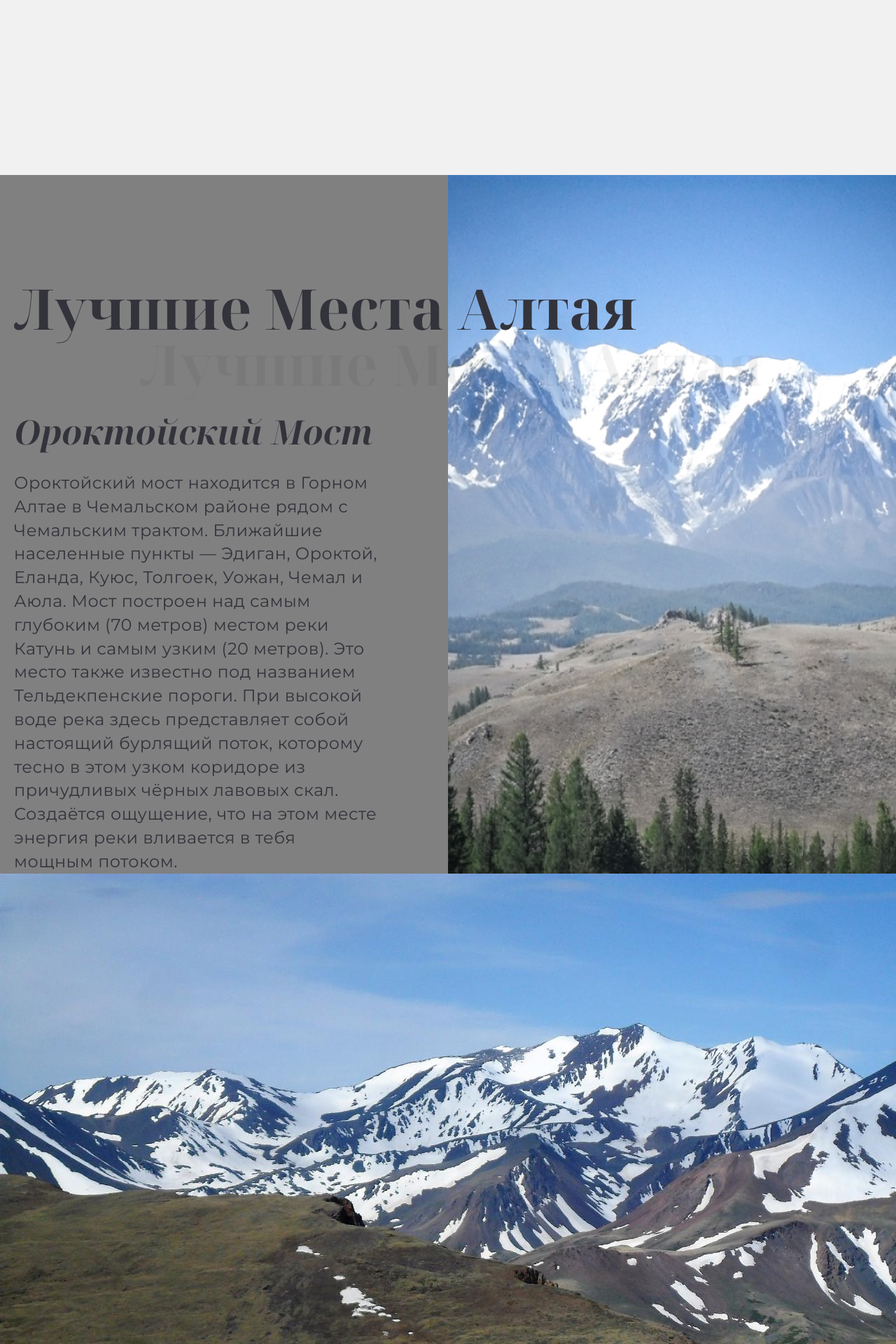
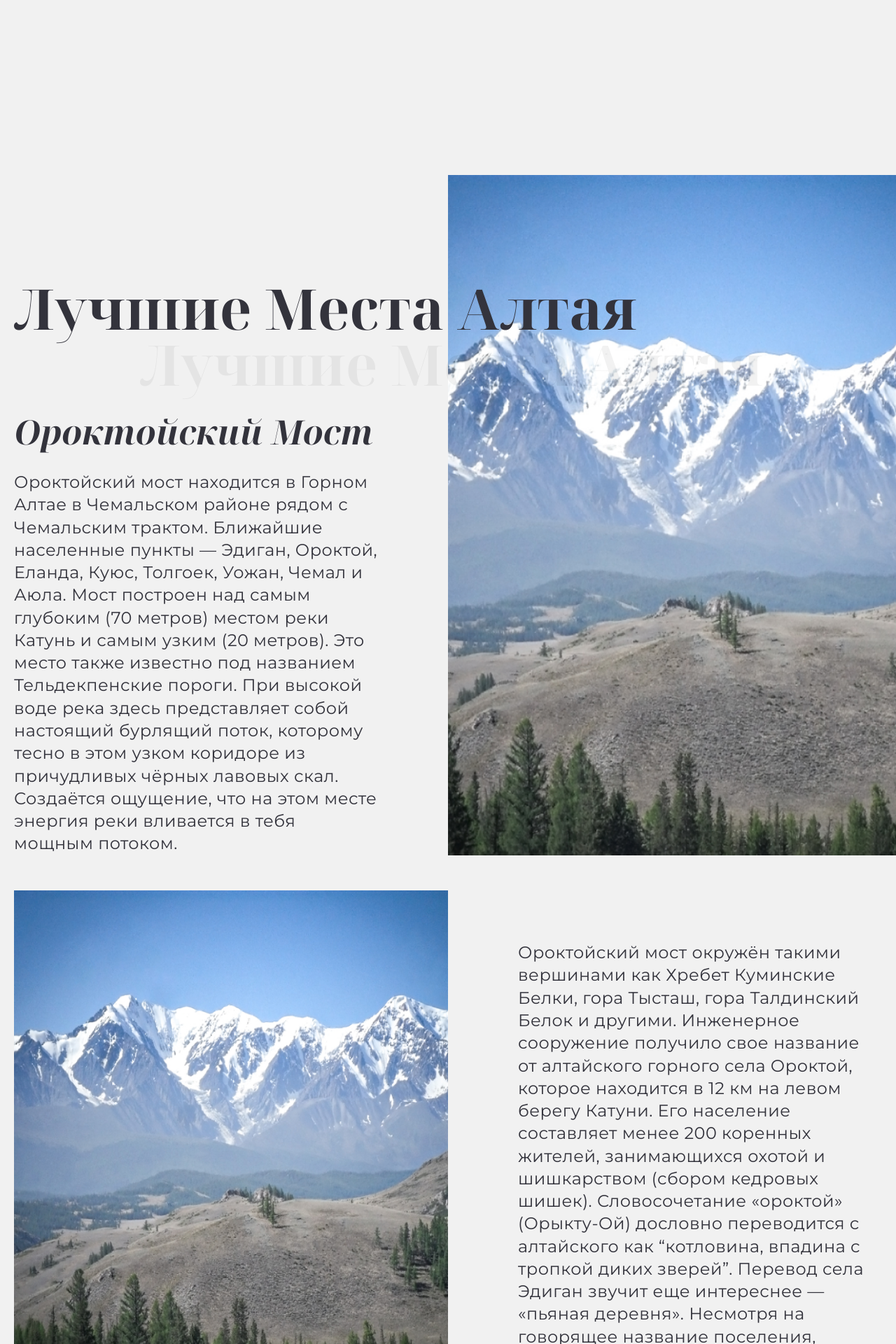
Before and after one commit to Novel86/magicofaltay, a PHP site: page / in a window 1280 px wide. Shown: the part 1437-3357 px from the top of the page at 70% size. Run offline with PHP 8.4, Linux system fonts and the light colour scheme.

Commit message:
построена html page-two

```diff
--- a/css/style.css
+++ b/css/style.css
@@ -126,7 +126,7 @@ h1, h2, h3, h4, h5, h6 {
 
 @media (max-width: 1280px) {
   ._h3 {
-    font-size: calc(38px + (48 - 38) * ((100vw - 768px) / (1280 - 768)));
+    font-size: calc(28px + (48 - 28) * ((100vw - 375px) / (1280 - 375)));
     line-height: calc(120% + (135.4 - 120) * ((100vw - 768px) / (1280 - 768)));
   }
 }
@@ -172,7 +172,7 @@ h1, h2, h3, h4, h5, h6 {
 @media (max-width: 1280px) {
   ._text {
     font-size: calc(19px + (24 - 19) * ((100vw - 768px) / (1280 - 768)));
-    line-height: calc(120% + (125 - 120) * ((100vw - 768px) / (1280 - 768)));
+    line-height: calc(122% + (125 - 122) * ((100vw - 375px) / (1280 - 375)));
   }
 }
 
@@ -250,9 +256,15 @@ p._text:not(:last-child) {
 }
 
 ._container {
-  max-width: 1400px;
-  margin: 0 auto;
   padding: 0px 20px;
+}
+
+@media (min-width: 767px) {
+  ._container {
+    max-width: 1400px;
+    margin: 0 auto;
+    padding: 0px 20px;
+  }
 }
 
 .page {
@@ -588,8 +598,16 @@ p._text:not(:last-child) {
   }
 }
 
+.best__one-page {
+  margin-bottom: 100px;
+}
+
+.one-page__row-1 {
+  margin-bottom: 50px;
+}
+
 @media (min-width: 767px) {
-  .best__one-page {
+  .one-page__row-1 {
     display: -webkit-box;
     display: -ms-flexbox;
     display: flex;
@@ -606,10 +624,6 @@ p._text:not(:last-child) {
   .one-page__content {
     margin-bottom: 20px;
   }
-}
-
-.one-page__container {
-  background: grey;
 }
 
 .one-page__body {
@@ -658,6 +685,13 @@ p._text:not(:last-child) {
   }
 }
 
+.one-page__img {
+  width: 100%;
+  height: 100%;
+  -o-object-fit: cover;
+     object-fit: cover;
+}
+
 @media (min-width: 767px) {
   .one-page__img {
     max-width: 100%;
@@ -668,6 +702,59 @@ p._text:not(:last-child) {
     top: 0;
     -o-object-fit: cover;
        object-fit: cover;
+  }
+}
+
+@media (min-width: 767px) {
+  .one-page__container-2 {
+    display: -webkit-box;
+    display: -ms-flexbox;
+    display: flex;
+    -webkit-box-align: end;
+        -ms-flex-align: end;
+            align-items: end;
+  }
+}
+
+.one-page__image-2 {
+  width: 100%;
+}
+
+@media (max-width: 767px) {
+  .one-page__image-2 {
+    height: 90vh;
+    margin-bottom: 20px;
+  }
+}
+
+@media (min-width: 767px) {
+  .one-page__image-2 {
+    -webkit-box-flex: 1;
+        -ms-flex: 1 0 50%;
+            flex: 1 0 50%;
+    height: 100%;
+  }
+}
+
+.one-page__img-2 {
+  width: 100%;
+  height: 100%;
+  -o-object-fit: cover;
+     object-fit: cover;
+}
+
+@media (min-width: 767px) {
+  .one-page__img-2 {
+    width: 100%;
+    height: 100%;
+    -o-object-fit: cover;
+       object-fit: cover;
+  }
+}
+
+@media (min-width: 767px) {
+  .one-page__content-2 {
+    padding-left: calc(50px + (100 - 50) * ((100vw - 768px) / (1280 - 768)));
   }
 }
 
--- a/index.html
+++ b/index.html
@@ -72,6 +72,7 @@
 
 			<section class="page__best best">
 				<article class="best__one-page one-page">
+					<div class="one-page__row-1">
 						<div class="one-page__content">
 							<div class="one-page__container _container">
 								<div class="one-page__body">
@@ -84,8 +85,52 @@
 						<div class="one-page__image">
 							<img src="/img/best/best-oroktoy.png" alt="магия алтая- ороктойский мост" class="one-page__img">
 						</div>
+					</div>
+					<div class="one-page__container-2 _container">
+						<div class="one-page__image-2">
+							<img src="/img/best/best-oroktoy1.png" alt="магия алтая- ороктойский мост" class="one-page__img-2">
+						</div>
+						<div class="one-page__content-2">
+							<p class="_text">Ороктойский мост окружён такими вершинами как Хребет Куминские Белки, гора Тысташ, гора Талдинский Белок и другими. Инженерное сооружение получило свое название от алтайского горного села Ороктой, которое находится в 12 км на левом берегу Катуни. Его население составляет менее 200 коренных жителей, занимающихся охотой и шишкарством (сбором кедровых шишек). Словосочетание «ороктой» (Орыкту-Ой) дословно переводится с алтайского как “котловина, впадина с тропкой диких зверей”. Перевод села Эдиган звучит еще интереснее — «пьяная деревня». Несмотря на говорящее название поселения, алкоголь здесь даже не продают.</p>
+						</div>
+					</div>
 				</article>
-				<div class="raw--3__gallary gallary">
+				<artical class="best__two-page two-page">
+					<div class="two-page__clouds">
+						<div class="two-page__row1">
+							<div class="two-page__content">
+								<div class="two-page__container _container">
+									<div class="two-page__body">
+										<h3 class="two-page__title _h3">Себыстей</h3>
+										<p class="_text">Что такое Себыстей? Себыстей — река в Кош-Агачском районе Республики Алтай. Протяжённость реки составляет всего 31 км. Чем же так примечательна эта небольшая река? Давайте окунёмся в историю. </p>
+										<p class="_text"> <span class="_text-bold">Юэчжи</span><span class="_h5"> - белые кочевники Древнего Китая, которых китайцы считали предками русских.</span>
+										</p>
+										<p class="_text">Вся степная Монголия была занята племенами "жун" - тюркско-монгольско-маньчжурскими народами, явными монголоидами, которых хорошо знают китайские хроники.</p>
+										<p class="_text">Западнее простирались земли, населённые европеоидными индоевропейцами скифо-сибирской и родственных ей культур, которых китайские тексты с III в. до н.э. именуют юэчжами и усунями. Своих мёртвых они хоронили не в каменных ящиках, как их восточные соседи, а в курганах. Область их расселения включала Западный Саян, Алтай, Западную Монголию, Ганьсу, Турфан, Тарим и Джунгарию.</p>
+									</div>
+								</div>
+							</div>
+							<div class="two-page__image">
+								<img class="two-page__img" src="/img/best/Магия Алтая Себыстей 1.jpeg" alt="магия алтая - Себыстей">
+							</div>
+						</div>
+						<div class="two-page__row2">
+							<div class="two-page__container _container">
+								<p class="_text">В долине реки Себыстей на Алтае был исследован курган, датируемый около 450 г. до н.э. Похороненный в нём мужчина был носителем мужской гаплогруппы R1a1, что позволило сделать вывод о том, что он относится к алтайским скифам Пазырыкской культуры (северной родни юэчжей). </p>
+								<p class="_text">Чем ещё интересен Себыстей? Тем, что там совсем нет туристов. В истоке реки находятся 3 озера запрудного происхождения, образовавшиеся, судя по всему, в результате обвала или мощнейшего оползня во время землетрясения. Нижнее и среднее озеро богаты хариусом, в верхнее опускается ледник. </p>
+							</div>
+						</div>
+						<div class="two-page__row3">
+							<div class="two-page__container _container">
+								<div class="two-page__image">
+									<img class="two-page__img" src="/img/best/Магия Алтая Себыстей 2.jpeg" alt="магия алтая - Себыстей">
+									<img class="two-page__img" src="/img/best/Магия Алтая Себыстей 3.jpeg" alt="магия алтая - Себыстей">
+								</div>
+							</div>
+						</div>
+					</div>
+				</artical>
+				<!-- <div class="raw--3__gallary gallary">
 					<div class="gallary__items">
 						<div class="gallary__item ">
 							<img src="/img/best/Магия Алтая Себыстей 1.jpeg" alt="">
@@ -103,8 +148,7 @@
 							<img src="/img/best/Магия Алтая Себыстей 5.jpeg" alt="">
 						</div>
 					</div>
-				</div>
-				</div>
+				</div> -->
 			</section>
 
 			<section class="page__gallary gallary">
--- a/src/scss/style.scss
+++ b/src/scss/style.scss
@@ -51,7 +51,7 @@ $bg-card: #BAE7DD;
 	font-size: 48px;
 	line-height: 135.4%;
 	@media ( max-width: 1280px) {
-		font-size: calc(38px + (48 - 38) * ((100vw - 768px) / (1280 - 768)));
+		font-size: calc(28px + (48 - 28) * ((100vw - 375px) / (1280 - 375)));
 		line-height: calc(120% + (135.4 - 120) * ((100vw - 768px) / (1280 - 768)));
 	}
 	text-transform: capitalize;
@@ -96,7 +96,7 @@ $bg-card: #BAE7DD;
 	line-height: 125%;
 	@media ( max-width: 1280px) {
 		font-size: calc(19px + (24 - 19) * ((100vw - 768px) / (1280 - 768)));
-		line-height: calc(120% + (125 - 120) * ((100vw - 768px) / (1280 - 768)));
+		line-height: calc(122% + (125 - 122) * ((100vw - 375px) / (1280 - 375)));
 	}
 	letter-spacing: 0.02em;
 	color: $main;
@@ -143,6 +143,9 @@ p._text {
 	line-height: 120.8%;
 	letter-spacing: 0.1em;
 	text-transform: uppercase;
+	@media ( max-width: 1280px) {
+		font-size: calc(19px + (24 - 19) * ((100vw - 768px) / (1280 - 768)));
+	}
 }
 
 ._text-link{
@@ -166,9 +169,13 @@ p._text {
 }
 
 ._container{
-	max-width: 1400px;
-	margin: 0 auto;
 	padding: 0px 20px;
+
+	@media ( min-width: 767px) {
+		max-width: 1400px;
+		margin: 0 auto;
+		padding: 0px 20px;
+	}
 }
 
 .page{
@@ -320,7 +327,7 @@ p._text {
 		font-weight: 500;
 		font-size: 164px;
 		@media ( max-width: 1280px) {
-			font-size: calc(124px + (164 - 124) * ((100vw - 768px) / (1280 - 768)));
+			font-size: calc(92px + (164 - 92) * ((100vw - 375px) / (1280 - 375)));
 		}
 		line-height: 95%;
 		text-align: center;
@@ -330,7 +337,6 @@ p._text {
 		}
 		text-transform: uppercase;
 		color: $main;
-		// margin-left: 80px;
 
 	}
 
@@ -344,7 +350,7 @@ p._text {
 		font-weight: 400;
 		font-size: 35px;
 		@media ( max-width: 1280px) {
-			font-size: calc(24px + (35 - 24) * ((100vw - 768px) / (1280 - 768)));
+			font-size: calc(16px + (35 - 16) * ((100vw - 375px) / (1280 - 375)));
 		}
 		line-height: 137%;
 		text-align: center;
@@ -420,11 +426,9 @@ p._text {
 .page {
 
 	&__lirics {
-		margin-top: 150px;
-		margin-bottom: 150px;
+		margin: 150px 0;
 		@media ( max-width: 1280px) {
-			margin-top: calc(75px + (150 - 75) * ((100vw - 768px) / (1280 - 768)));
-			margin-bottom: calc(75px + (150 - 75) * ((100vw - 768px) / (1280 - 768)));
+			margin: calc(50px + (150 - 50) * ((100vw - 375px) / (1280 - 375))) 0;
 		}
 		@media ( max-width: 767px) {
 			margin: 50px 0px;
@@ -459,7 +463,7 @@ p._text {
 	&__best {
 		padding: 150px 0px;
 		@media ( max-width: 1280px) {
-			padding: calc(75px + (150 - 75) * ((100vw - 768px) / (1280 - 768))) 0;
+			padding: calc(50px + (150 - 50) * ((100vw - 375px) / (1280 - 375))) 0;
 		}
 		@media ( max-width: 767px) {
 			padding: 50px 0px;
@@ -470,12 +474,16 @@ p._text {
 .best {
 
 	&__one-page {
+		margin-bottom: 100px;
+	}
+}
+.one-page {
+	&__row-1 {
 		@media ( min-width: 767px) {
 			display: flex;
 		}
+	margin-bottom: 50px;
 	}
-}
-.one-page {
 
 	&__content {
 		flex: 0 0 100%;
@@ -485,7 +493,7 @@ p._text {
 	}
 
 	&__container {
-		background: grey;
+
 	}
 
 	&__body {
@@ -505,9 +513,12 @@ p._text {
 		position: relative;
 		z-index: 100;
 		white-space: nowrap;
+		@media ( max-width: 510px) {
+			white-space: normal;
+		}
 		margin-bottom: 100px;
 		@media ( max-width: 1280px) {
-			margin-bottom: calc(50px + (100 - 50) * ((100vw - 768px) / (1280 - 768)));
+			margin-bottom: calc(35px + (100 - 35) * ((100vw - 375px) / (1280 - 375)));
 		}
 
 	}
@@ -516,6 +527,10 @@ p._text {
 	}
 
 	&__image {
+		@media ( max-width: 767px) {
+			margin: 0px 20px;
+			height: 90vh;
+		}
 		@media ( min-width: 767px) {
 			position: relative;
 			flex: 0 0 50%;
@@ -523,8 +538,10 @@ p._text {
 		}
 	}
 	&__img {
+		width: 100%;
+		height: 100%;
+		object-fit: cover;
 		@media ( min-width: 767px) {
-
 		max-width: 100%;
 		position: absolute;
 		width: 100%;
@@ -537,23 +554,86 @@ p._text {
 
 }
 
-.raw--3 {
+.one-page {
 
-	&__gallary {
-	}
-}
-.gallary {
-
-	&__items {
+	&__container-2 {
+		@media ( min-width: 767px) {
+			display: flex;
+			align-items: end;
+		}
 	}
 
-	&__item {
+	&__image-2 {
+		width: 100%;
+		@media ( max-width: 767px) {
+			height: 90vh;
+			margin-bottom: 20px;
+		}
+		@media ( min-width: 767px) {
+			flex: 1 0 50%;
+			height: 100%;
+		}
+	}
 
-		&_big {
+	&__img-2 {
+		width: 100%;
+		height: 100%;
+		object-fit: cover;
+		@media ( min-width: 767px) {
+		width: 100%;
+		height: 100%;
+		object-fit: cover;
+		}
+	}
+
+	&__content-2 {
+		@media ( min-width: 767px) {
+		}
+
+		@media ( min-width: 767px) {
+			padding-left: calc(50px + (100 - 50) * ((100vw - 768px) / (1280 - 768)));
 		}
 	}
 }
 
+.best {
+
+	&__two-page {
+
+	}
+}
+.two-page {
+
+	&__clouds {
+	}
+
+	&__row1 {
+	}
+
+	&__content {
+	}
+
+	&__container {
+	}
+
+	&__body {
+	}
+
+	&__title {
+	}
+
+	&__image {
+	}
+
+	&__img {
+	}
+
+	&__row2 {
+	}
+
+	&__row3 {
+	}
+}
 
 
 // .best {
```
Also changed, not shown: other parts of css/style.css (+25 -8 lines). Lines whose indentation alone changed are shown as unchanged.
